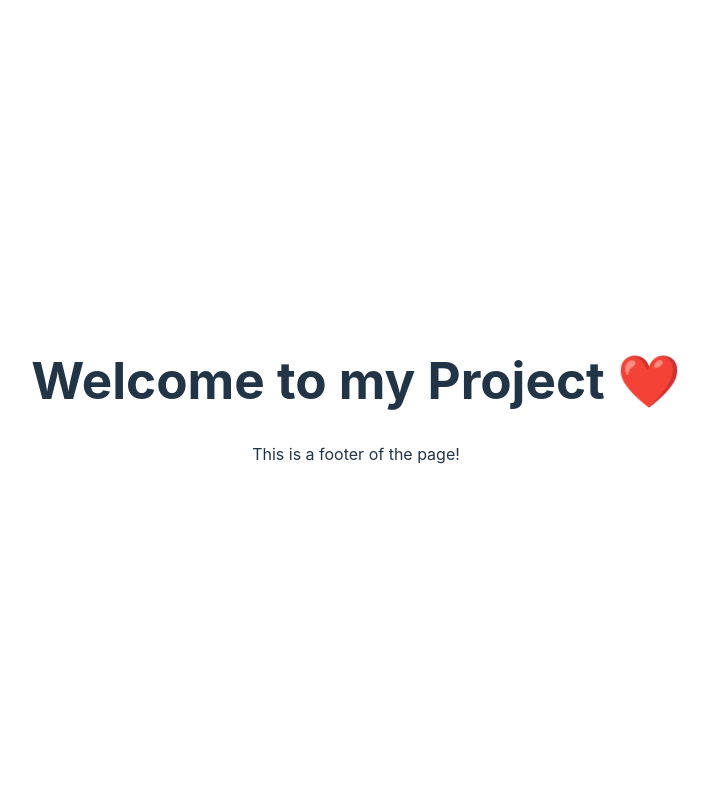
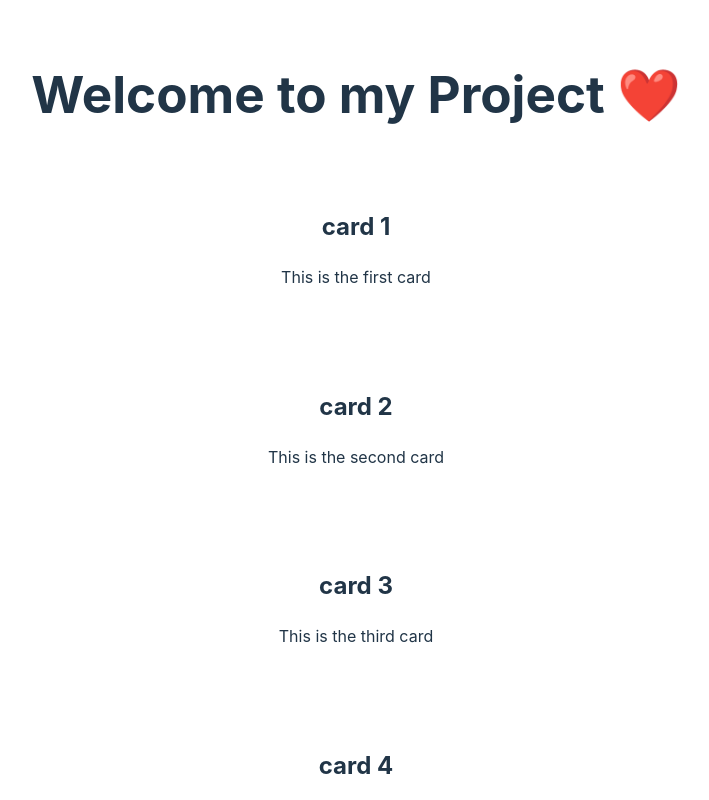
Before and after one commit to lammona/lammona-project-week-11-soc, a React (Vite) app: page / in a window 1280 px wide. Shown: the top 800 px of the page, without its empty margins (284-993 px from the left). Built offline with nearby package versions, Linux system fonts and the light colour scheme.

Commit message:
added 5 cards

```diff
--- a/src/App.tsx
+++ b/src/App.tsx
@@ -4,15 +4,23 @@
 import './App.css'
 import  { Header }  from './Components/Header/Header'
 import  { Footer }  from './Components/Footer/Footer'
+import { Flashcards } from './Components/Flashcards/Flashcards'
 
 
 function App() {
   //const [count, setCount] = useState(0)
-
+const cardsData = [
+  {topic: "card 1", description: "This is the first card"},
+  {topic: "card 2", description: "This is the second card"},
+  {topic: "card 3", description: "This is the third card"},
+  {topic: "card 4", description: "This is the fourth card"},
+  {topic: "card 5", description: "This is the fifth card"},
+];
   return (
     <>
     <div>
       <Header title="Welcome to my Project ❤️"/>
+      <Flashcards cards={cardsData}/>
       <Footer footerTitle='This is a footer of the page!'/>
       </div>
 
--- a/src/components/flashcards/Flashcards.tsx
+++ b/src/components/flashcards/Flashcards.tsx
@@ -0,0 +1,19 @@
+import { Card } from "./Card/Card";
+
+interface FlashcardsProps{
+    cards: {topic: string, description: string}[]
+}
+
+export function Flashcards({cards}:FlashcardsProps){
+    return (
+        <div>
+            {cards.map((card, index) => (
+            <Card
+            key={index}
+            topic={card.topic}
+            description= {card.description}
+            />
+            ))}
+        </div>
+    )
+}
--- a/src/components/flashcards/card/Card.tsx
+++ b/src/components/flashcards/card/Card.tsx
@@ -0,0 +1,12 @@
+interface CardProps {
+    topic: string;
+    description: string
+}
+export function Card({topic, description}: CardProps) {
+    return (
+        <div className="card">
+            <h2>{topic}</h2>
+            <p>{description}</p>
+        </div>
+    )
+}
```
